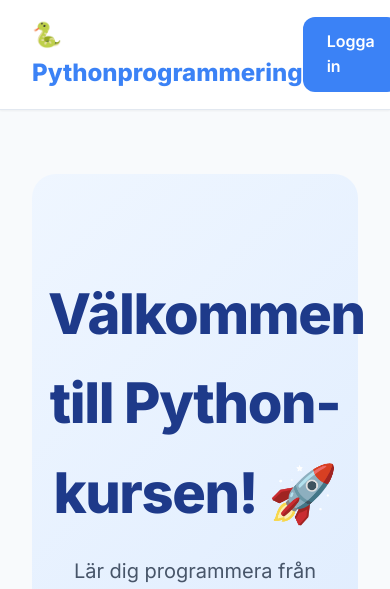
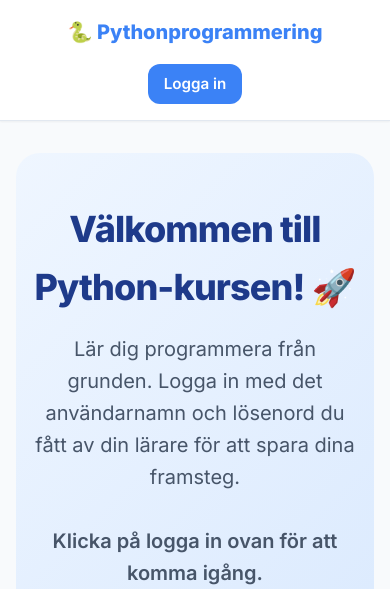
Before and after one commit to 85annp/pythonkurs, a Next.js app: page / in a window 390 px wide. Shown: the top 589 px of the page. Built offline with nearby package versions, Linux system fonts and the light colour scheme; no server answers; the database is empty.

Commit message:
Testar att ändra

```diff
--- a/src/app/globals.css
+++ b/src/app/globals.css
@@ -339,3 +339,48 @@
   background-color: var(--secondary);
   font-weight: 600;
 }
+
+/* Responsive adjustments for mobile fallback */
+@media (max-width: 768px) {
+  .container {
+    padding: 1rem;
+  }
+
+  .navbar {
+    padding: 1rem;
+    flex-direction: column;
+    gap: 1rem;
+    text-align: center;
+  }
+
+  .navbar-brand {
+    font-size: 1.25rem;
+  }
+
+  .hero {
+    padding: 3rem 1rem;
+    margin-top: 1rem;
+    margin-bottom: 2rem;
+  }
+
+  .hero h1 {
+    font-size: 2.25rem;
+  }
+
+  .editor-container {
+    flex-direction: column;
+    height: auto;
+    gap: 1rem;
+    margin-top: 1rem;
+  }
+
+  .editor-pane {
+    min-height: 350px;
+    height: 350px; /* Tvingar en fast höjd för redigerare och utdata på mobilen */
+  }
+
+  .btn {
+    padding: 0.5rem 1rem;
+    font-size: 0.95rem;
+  }
+}
```
Also changed, not shown: src/content/speltillampningar.tsx (+0 -9 lines).
